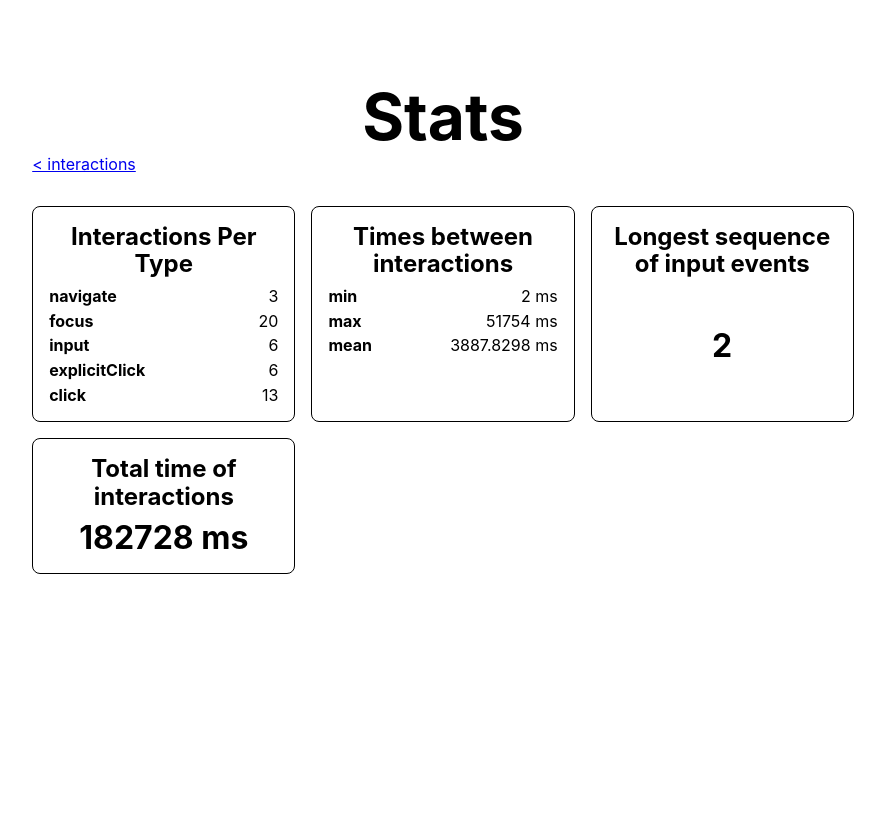
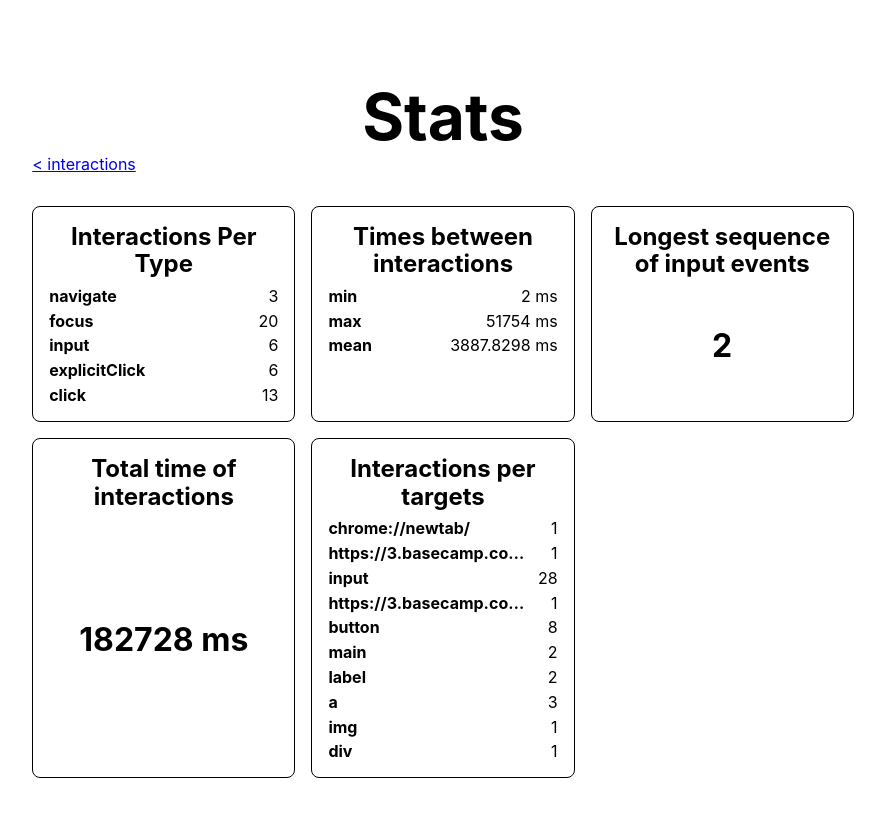
Before and after one commit to matmedev/avast-task-recording, a Next.js app: page /stats in a window 1280 px wide. Shown: the top 816 px of the page, without its empty margins (197-1082 px from the left). Built offline with nearby package versions, Linux system fonts and the light colour scheme.

Commit message:
Adding extra stat type

```diff
--- /dev/null
+++ b/src/components/stats/interactions-per-targets.js
@@ -0,0 +1,24 @@
+import {useInteractions} from '../../context/interactions-context';
+import ListStatsFrame from './list-stats-frame';
+import {useMemo} from 'react';
+
+const InteractionsPerTargets = () => {
+  const [interactions] = useInteractions();
+
+  const values = useMemo(() => {
+    if (interactions) {
+      return interactions.reduce((acc, {metadata: {name}}) => {
+        return {
+          ...acc,
+          [name]: (acc[name] ?? 0) + 1,
+        };
+      }, {});
+    } else {
+      return null;
+    }
+  }, [interactions]);
+
+  return <ListStatsFrame title="Interactions per targets" values={values} />;
+};
+
+export default InteractionsPerTargets;
--- a/src/components/stats/list-stats-frame.js
+++ b/src/components/stats/list-stats-frame.js
@@ -9,10 +9,10 @@ const ListStatsFrame = ({title, values}) => {
           <div className="container">
             {Object.entries(values).map(([key, value]) => (
               <>
-                <div key={`key-${key}`} className="entry-key">
+                <div className="entry entry-key" title={key} key={`key-${key}`}>
                   {key}
                 </div>
-                <div key={`val-${key}`} className="entry-value">
+                <div className="entry entry-value" key={`val-${key}`}>
                   {value}
                 </div>
               </>
@@ -26,7 +26,14 @@ const ListStatsFrame = ({title, values}) => {
         .container {
           display: grid;
           grid-template-columns: repeat(2, auto);
-          row-gap: 0.3rem;
+          gap: 0.3rem;
+        }
+
+        .entry {
+          overflow: hidden;
+          white-space: nowrap;
+          text-overflow: ellipsis;
+          max-width: 100%;
         }
 
         .entry-key {
--- a/src/pages/stats.js
+++ b/src/pages/stats.js
@@ -6,6 +6,7 @@ import InteractionsPerType from '../components/stats/interactions-per-type';
 import TimeBetweenInteractions from '../components/stats/time-between-interactions';
 import InputSequence from '../components/stats/input-sequence';
 import TotalTime from '../components/stats/total-time';
+import InteractionsPerTargets from '../components/stats/interactions-per-targets';
 
 const Stats = () => {
   return (
@@ -25,6 +26,7 @@ const Stats = () => {
             <TimeBetweenInteractions />
             <InputSequence />
             <TotalTime />
+            <InteractionsPerTargets />
           </div>
         </main>
 
```
